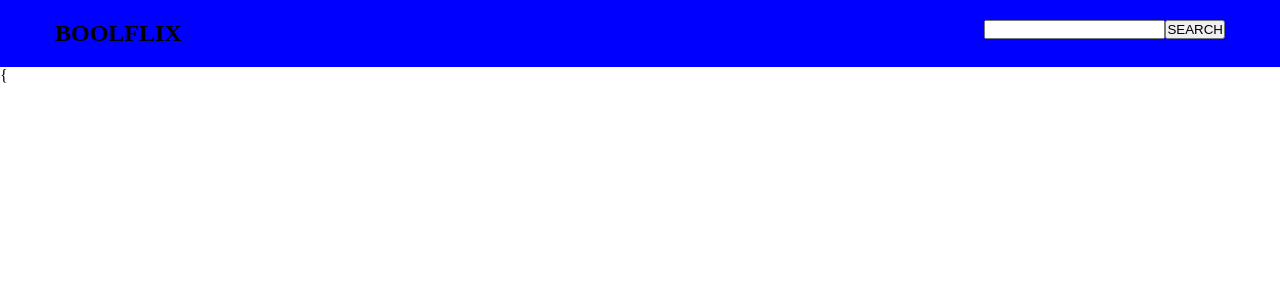
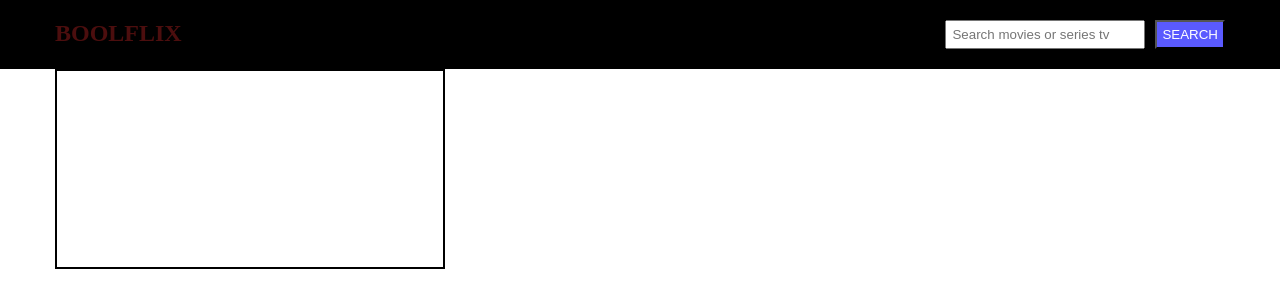
Before and after one commit to GianmauroCoviello/vite-boolflix, a Vue app: page / in a window 1280 px wide. Shown: the top 308 px of the page. Built offline with nearby package versions, Linux system fonts and the light colour scheme.

Commit message:
[DOCS] aggiornamento MILESTONE 1

```diff
--- a/src/App.vue
+++ b/src/App.vue
@@ -2,14 +2,21 @@
 <script>
 // importazione delle componenti
 import AppHeader from './components/AppHeader.vue';
-import AppMain from './components/AppMain.vue';
+import AppListMovies from './components/AppListMovies.vue';
+import store from '../src/store.js'
 export default {
   // chiamata componenti
-  components:{
-    AppHeader,
-    AppMain,
+    components:{
+      AppHeader,
+      AppListMovies,
 
-  }
+    },
+    data() {
+      return {
+          store
+
+      }
+    },
 
 }
 </script>
@@ -17,6 +24,7 @@ export default {
 <!-- parte grafica -->
 <template lang="">
     <AppHeader/>
+    <AppListMovies/>
 </template>
 
 <!-- parte di style -->
--- a/src/components/AppHeader.vue
+++ b/src/components/AppHeader.vue
@@ -15,7 +15,7 @@ export default {
                     </div>
 
                     <div class="content-searchbar">
-                        <input type="text">
+                        <input type="text" placeholder="Search movies or series tv">
                         <button>SEARCH</button>
                     </div>
 
@@ -24,13 +24,13 @@ export default {
             </div>
         </div>
 
-    </header>{
+    </header>
 </template>
 
 <!-- parte di style -->
 <style lang="scss" scoped>
     header{
-        background-color: blue;
+        background-color: rgb(0, 0, 0);
         padding: 20px 0;
 
         .container{
@@ -43,6 +43,22 @@ export default {
                 nav{
                     display: flex;
                     justify-content: space-between;
+
+                    h1{
+                        color: rgb(76, 14, 14);
+                    }
+
+
+                    input{
+                        padding: 5px;
+                        width: 200px;
+                        margin-right: 10px;
+                    }
+                    button{
+                        background-color: rgb(90, 90, 255);
+                        color: white;
+                        padding: 5px;
+                    }
                 }
             }
         }
--- /dev/null
+++ b/src/components/AppListMovies.vue
@@ -0,0 +1,44 @@
+<script>
+import AppMoviesCard from './AppMoviesCard.vue';
+import { store } from '../store.js';
+export default {
+    components:{
+        AppMoviesCard
+    },
+    data() {
+    return {
+        store
+
+    }
+  },
+
+
+
+}
+</script>
+
+<template lang="">
+
+    <div class="container">
+        <div class='row'>
+            <AppMoviesCard :MyMovies="film"/>
+        </div>
+    </div>
+
+
+</template>
+
+<style lang="scss" scoped>
+.container{
+
+
+    .row{
+        width: 1170px;
+        margin: 0 auto;
+
+
+
+    }
+}
+
+</style>
--- a/src/components/AppMain.vue
+++ /dev/null
@@ -1,17 +0,0 @@
-<script>
-export default {
-
-}
-</script>
-
-<!-- parte grafica -->
-<template lang="">
-    <div>
-
-    </div>
-</template>
-
-<!-- parte di style -->
-<style lang="scss" scoped>
-
-</style>
--- a/src/components/AppMoviesCard.vue
+++ b/src/components/AppMoviesCard.vue
@@ -1,17 +1,26 @@
 <script>
 export default {
+    props:{
+        MyMovies: Object
+    }
 
 }
 </script>
 
 <!-- parte grafica -->
 <template lang="">
-    <div>
+    <div class="container-card">
 
     </div>
 </template>
 
 <!-- parte di style -->
-<style lang="">
+<style lang="scss" scoped>
+.container-card{
+    border: 2px solid black;
+    width: calc(100%/3);
+    height: 200px;
+
+}
 
 </style>
```
Also changed, not shown: src/components/AppMovieslist.vue (deleted, +0 -17 lines).
